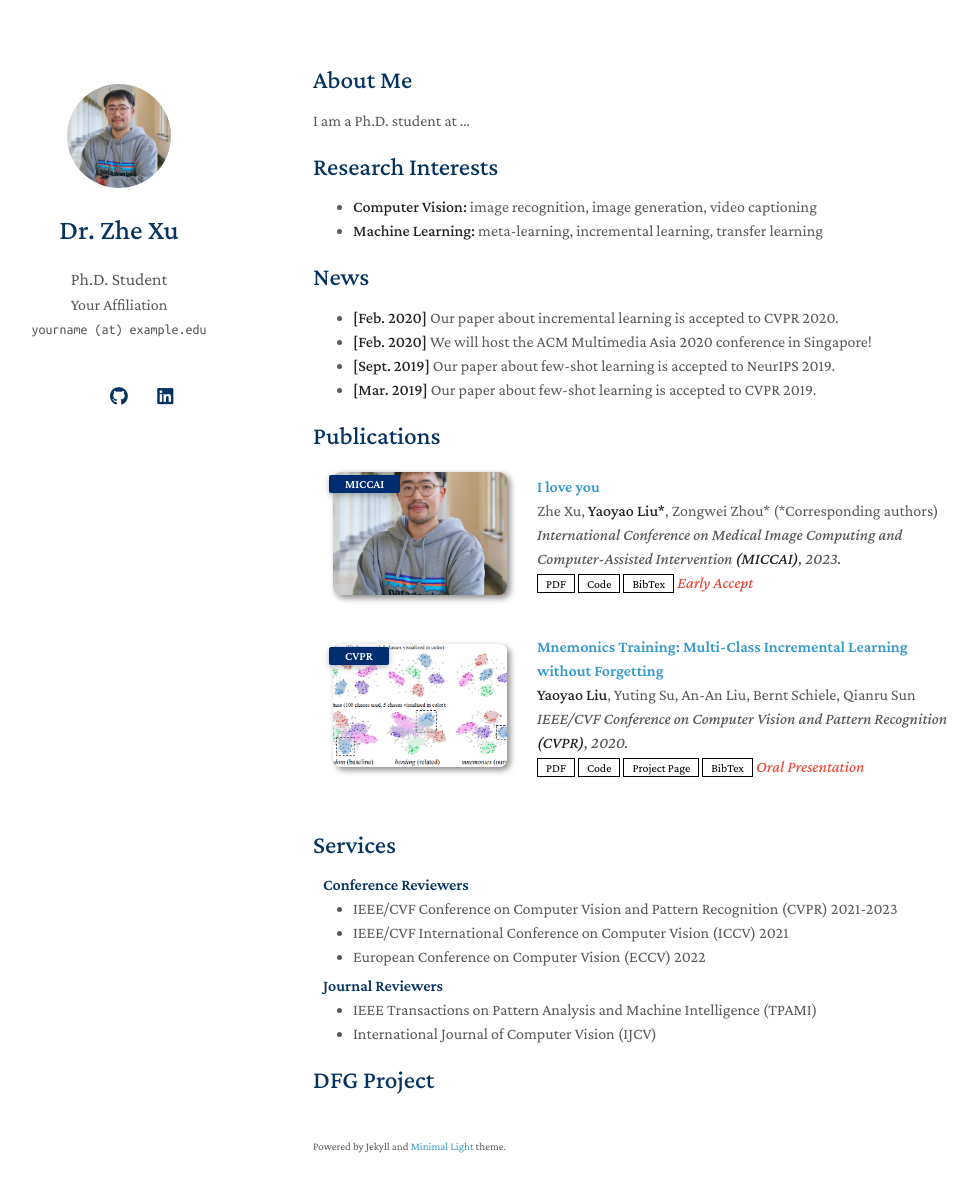
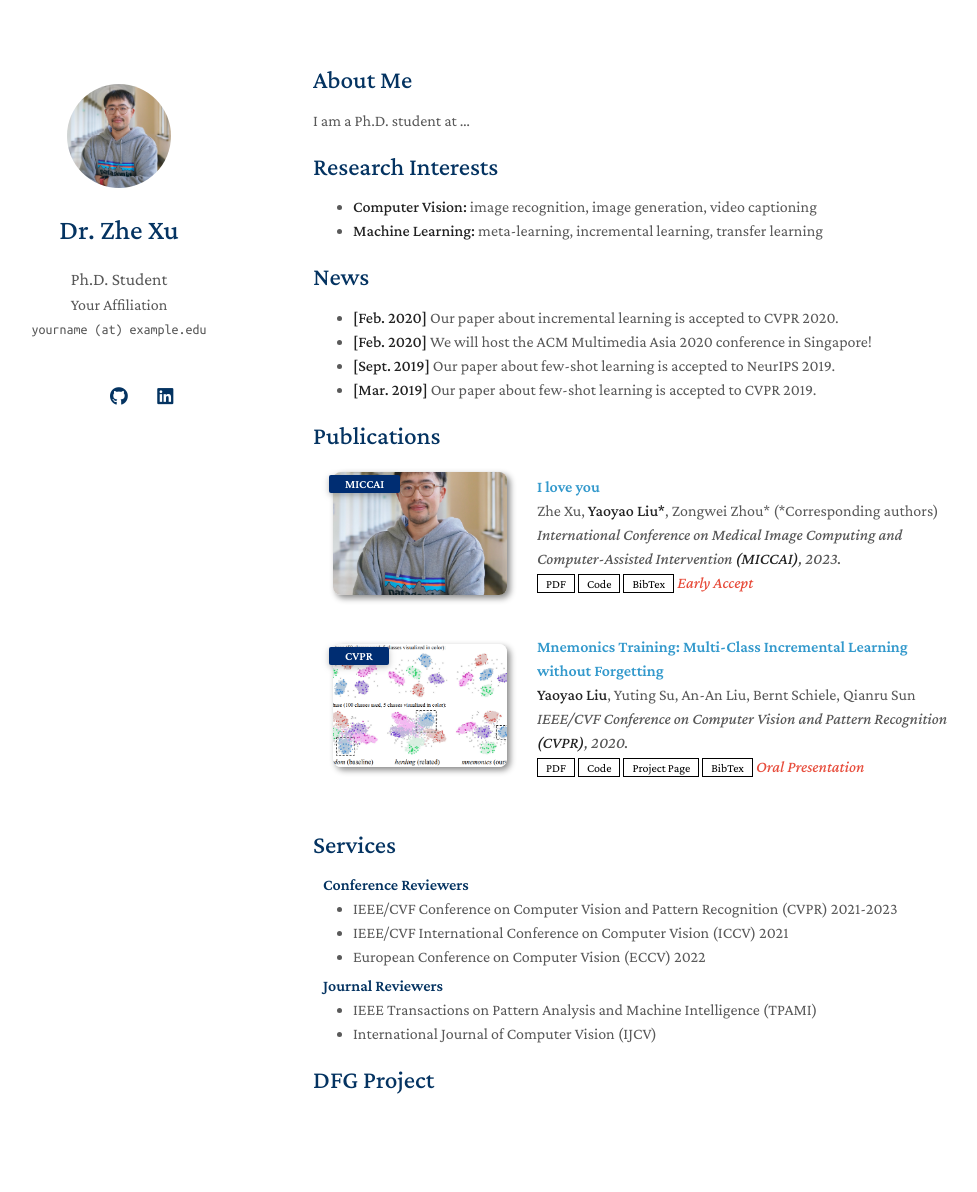
Before and after one commit to zhexuphd/home, a Jekyll site: the page built from index.md, in a window 1280 px wide and 1227 px high. Shown: the top 1192 px of the window, without its empty margins (157-1134 px from the left). Built offline with Jekyll 4.4.1, drawn with Linux system fonts in a browser that asks for light colours; a style sheet for code colours, icons or effects is not loaded; our own code applies the rules of GitHub Pages for plain Markdown files.

Commit message:
Update _config.yml

```diff
--- a/_config.yml
+++ b/_config.yml
@@ -26,11 +26,11 @@
 
 # Footnote
 # You may use the option to disable the footnote, "Powered by Jekyll and Minimal Light theme."
-enable_footnote: true
+enable_footnote: false
 
 # Auto Dark Mode
 # You may use the option to disable the automatic dark theme
-auto_dark_mode: false
+auto_dark_mode: true
 
 # Font
 # You can use this option to choose between Serif or Sans Serif fonts.
```
